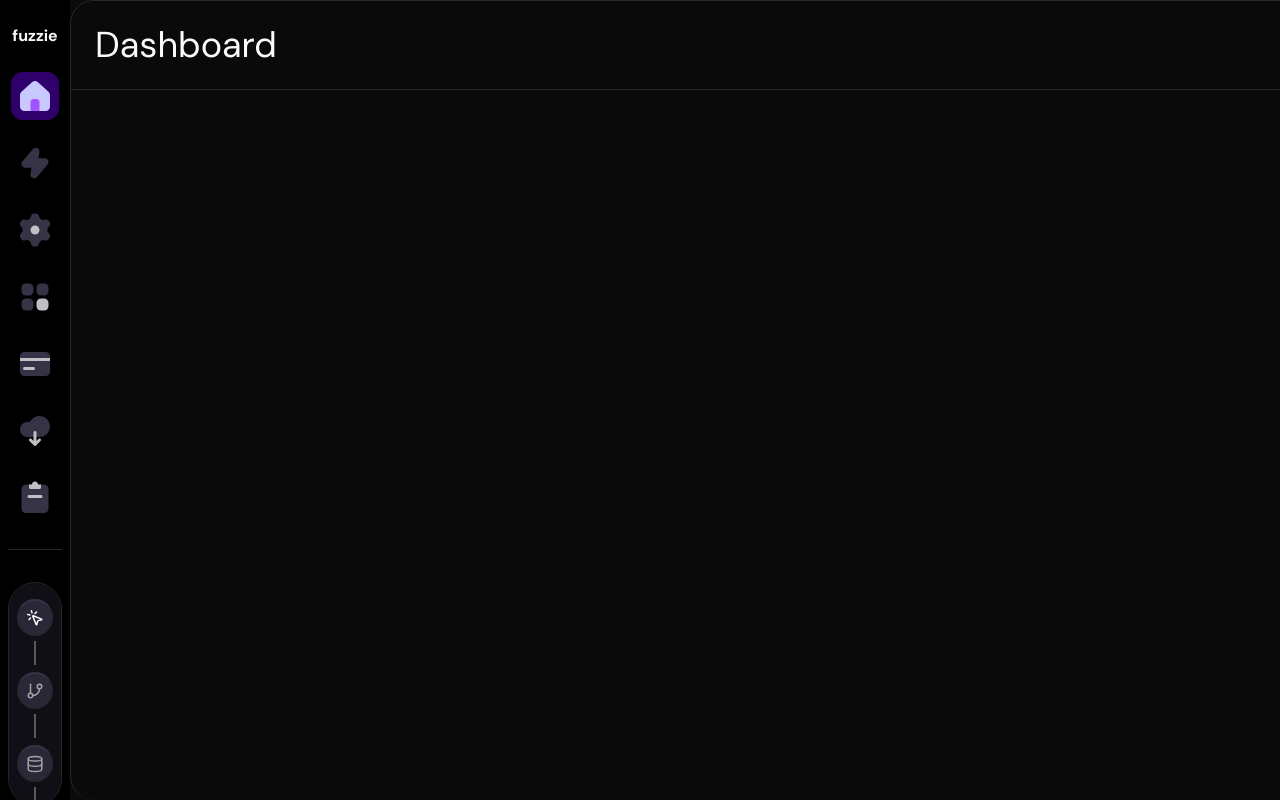
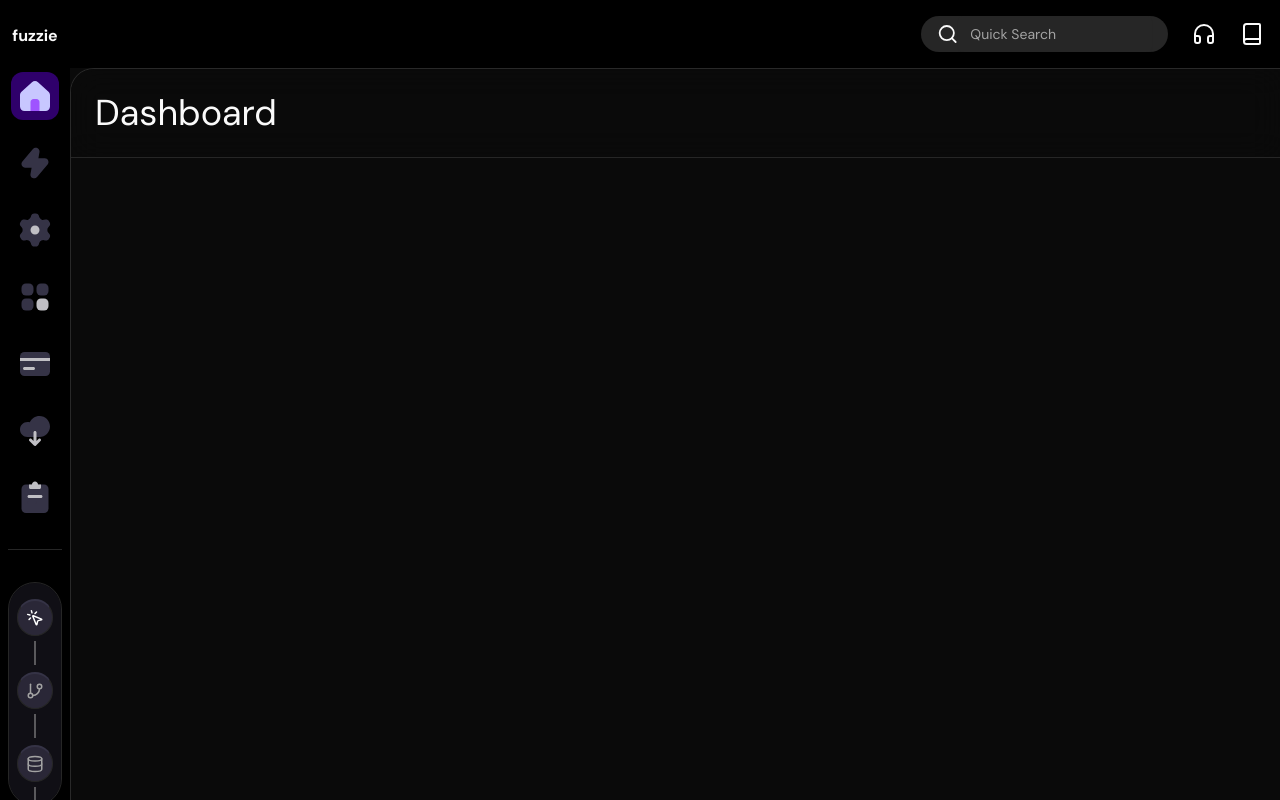
Before and after one commit to debianbaker/fuzzie, a Next.js app: page /dashboard in a window 1280 px wide. Built offline with nearby package versions, Linux system fonts and the light colour scheme.

Commit message:
Added Infobar using Shadcn and lucide

```diff
--- a/src/app/(main)/layout.tsx
+++ b/src/app/(main)/layout.tsx
@@ -1,3 +1,4 @@
+import InfoBar from '@/components/infobar'
 import Sidebar from '@/components/sidebar'
 
 type Props = {children : React.ReactNode}
@@ -7,6 +8,7 @@ const Layout = ({children} : Props) => {
         <div className="flex overflow-hidden h-screen">
             <Sidebar/>
             <div className="w-full">
+                <InfoBar/>
                 {children}
             </div>
         </div>
--- /dev/null
+++ b/src/components/infobar/index.tsx
@@ -0,0 +1,39 @@
+import { Search, Headphones, Book } from "lucide-react"
+import { Input } from "../ui/input"
+import { TooltipProvider, TooltipTrigger, TooltipContent, Tooltip } from "../ui/tooltip"
+
+const InfoBar = () => {
+    return <div>
+        <div className="flex flex-row justify-end gap-6 items-center
+        px-4 py-4 w-full dark:bg-black">
+            <span className="flex items-center bg-muted px-4 rounded-full">
+                <Search/>
+                <Input
+                placeholder="Quick Search"
+                className="border-none bg-transparent focus-visible:ring-0"
+                />
+            </span>
+            <TooltipProvider>
+                <Tooltip delayDuration={0}>
+                    <TooltipTrigger>
+                        <Headphones/>
+                    </TooltipTrigger>
+                    <TooltipContent>
+                        <p>Contact Support</p>
+                    </TooltipContent>
+                </Tooltip>
+            </TooltipProvider>
+            <TooltipProvider>
+                <Tooltip delayDuration={0}>
+                    <TooltipTrigger>
+                        <Book/>
+                    </TooltipTrigger>
+                    <TooltipContent>
+                        <p>Guide</p>
+                    </TooltipContent>
+                </Tooltip>
+            </TooltipProvider>
+        </div>
+    </div>
+}
+export default InfoBar
--- a/src/components/sidebar/index.tsx
+++ b/src/components/sidebar/index.tsx
@@ -52,7 +52,7 @@ const MenuOptions = () => {
                                 </TooltipTrigger>
                                 <TooltipContent
                                     side="right"
-                                    className="bg-black/10 backdrop-blur-xl text-white"
+                                    className="bg-black/10 backdrop-blur-xl dark:text-white text-black"
                                 >
                                     <p>{menuItem.name}</p>
                                 </TooltipContent>
--- /dev/null
+++ b/src/components/ui/input.tsx
@@ -0,0 +1,22 @@
+import * as React from "react"
+
+import { cn } from "@/lib/utils"
+
+const Input = React.forwardRef<HTMLInputElement, React.ComponentProps<"input">>(
+  ({ className, type, ...props }, ref) => {
+    return (
+      <input
+        type={type}
+        className={cn(
+          "flex h-9 w-full rounded-md border border-input bg-transparent px-3 py-1 text-base shadow-sm transition-colors file:border-0 file:bg-transparent file:text-sm file:font-medium file:text-foreground placeholder:text-muted-foreground focus-visible:outline-none focus-visible:ring-1 focus-visible:ring-ring disabled:cursor-not-allowed disabled:opacity-50 md:text-sm",
+          className
+        )}
+        ref={ref}
+        {...props}
+      />
+    )
+  }
+)
+Input.displayName = "Input"
+
+export { Input }
```
